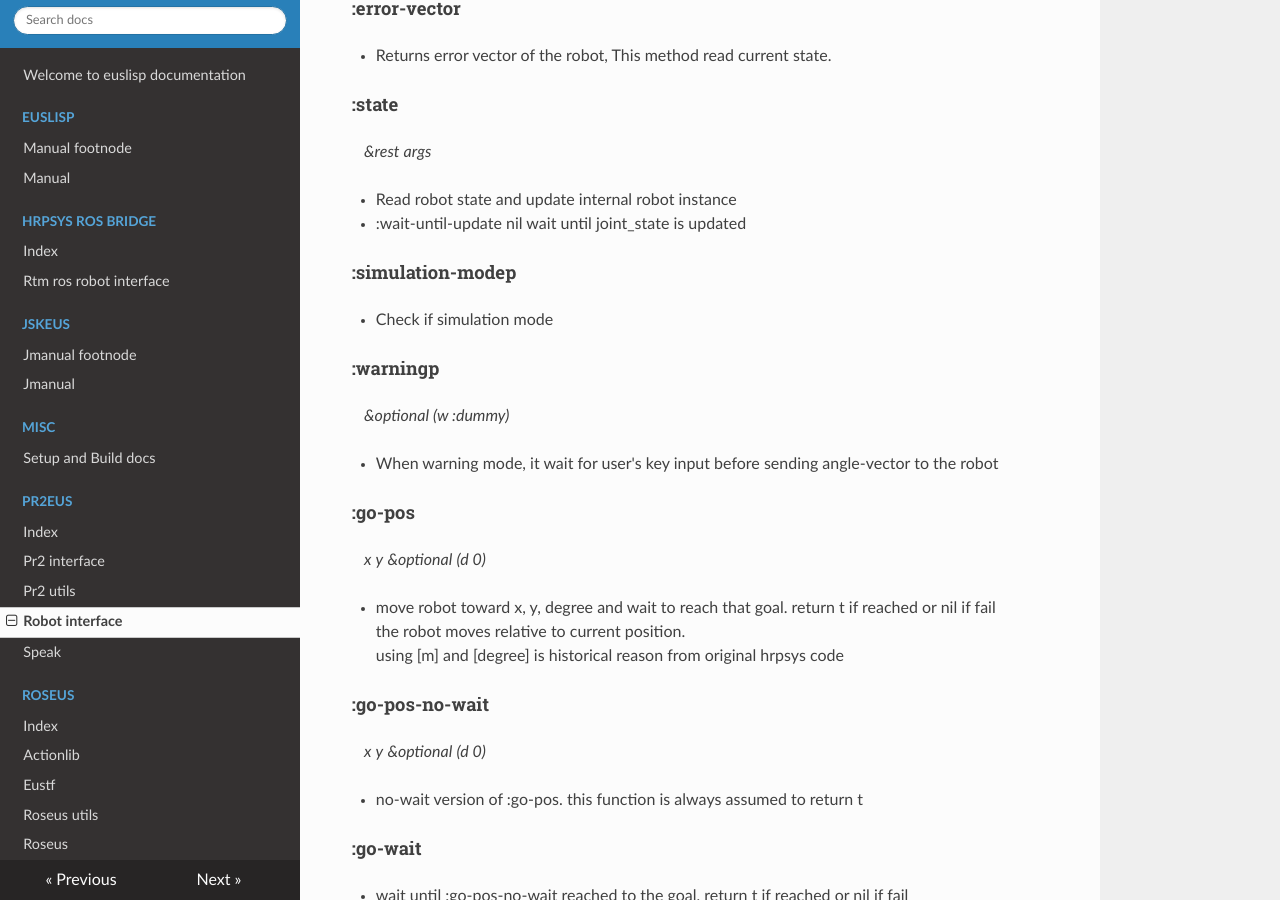
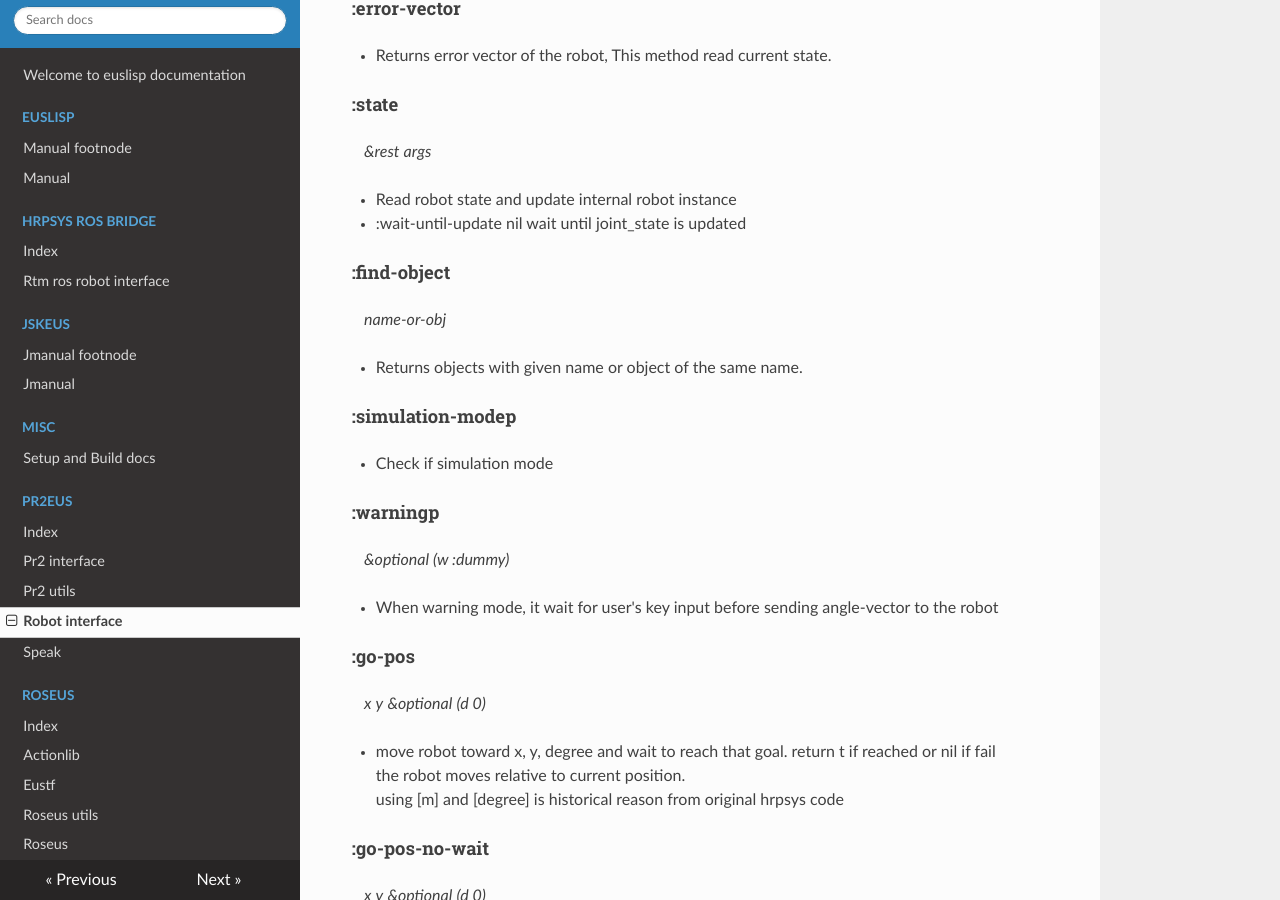
Before and after one commit to jsk-ros-pkg/euslisp-docs, an MkDocs documentation site: the page built from docs/pr2eus/robot-interface.md, in a window 1280 px wide and 900 px high, scrolled down 4095 px. Built offline with MkDocs 1.6.1, drawn with Linux system fonts in a browser that asks for light colours; nearby versions of some CDN libraries.

Commit message:
update documentation for pr2eus

```diff
--- a/docs/pr2eus/robot-interface.md
+++ b/docs/pr2eus/robot-interface.md
@@ -160,6 +160,12 @@ Return value is a list of interpolatingp for all controllers, so (null (some #'i
 - :wait-until-update nil wait until joint_state is updated <br>
 
 
+#### :find-object
+&nbsp;&nbsp;&nbsp;*name-or-obj*
+
+- Returns objects with given name or object of the same name. <br>
+
+
 #### :simulation-modep
 
 
```
